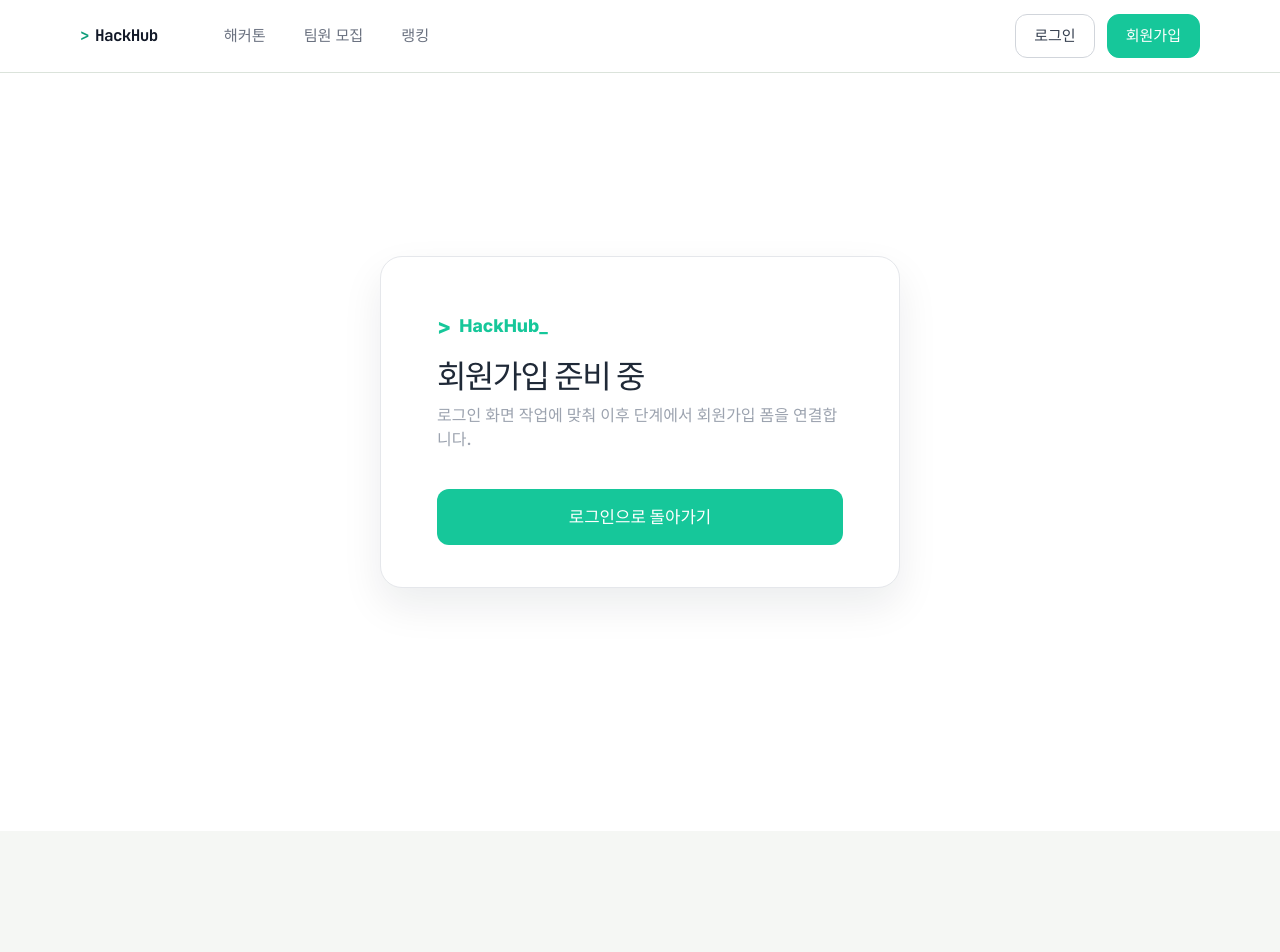
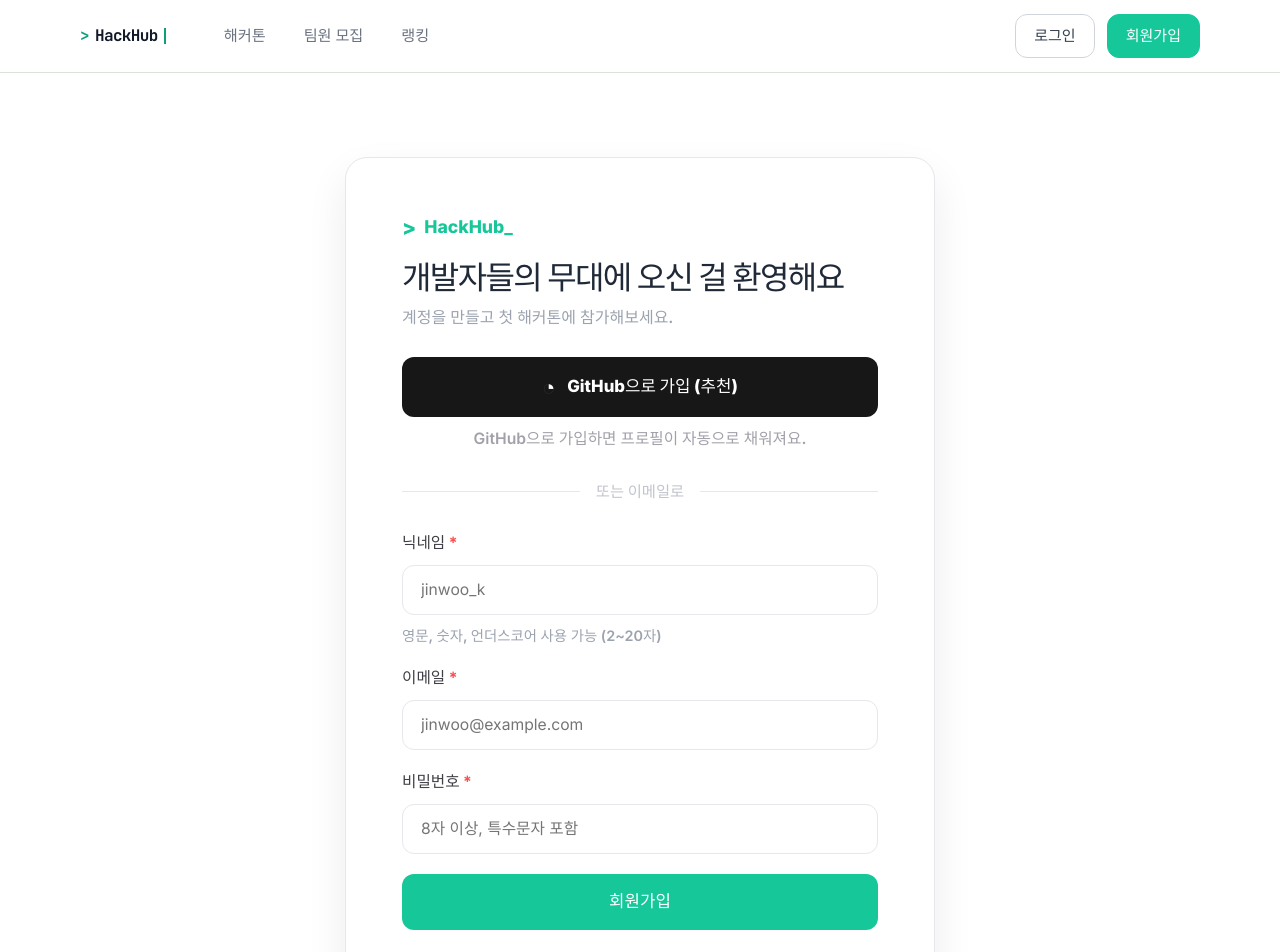
Before and after one commit to DakerTeams/Daker-front, a React (Vite) app: page /signup in a window 1280 px wide. Shown: the top 952 px of the page. Before the commit the page ends 831 px from the top, so only its background shows below. Built offline with nearby package versions, Linux system fonts and the light colour scheme.

Commit message:
feat: 회원가입 페이지 UI 추가

```diff
--- a/src/index.css
+++ b/src/index.css
@@ -1568,6 +1568,14 @@ h2 {
   font-weight: 600;
 }
 
+.auth-helper-copy {
+  margin-top: 10px;
+  color: #a1a1aa;
+  text-align: center;
+  font-size: 0.98rem;
+  font-weight: 600;
+}
+
 .auth-social-button {
   width: 100%;
   min-height: 60px;
@@ -1630,6 +1638,12 @@ h2 {
   color: #ff4d4f;
 }
 
+.auth-field__hint {
+  color: #9ca3af;
+  font-size: 0.9rem;
+  font-weight: 600;
+}
+
 .auth-input {
   width: 100%;
   min-height: 50px;
--- a/src/pages/SignupPage.jsx
+++ b/src/pages/SignupPage.jsx
@@ -3,18 +3,72 @@ import { Link } from 'react-router-dom'
 function SignupPage() {
   return (
     <section className="auth-page">
-      <div className="auth-card auth-card--placeholder">
+      <div className="auth-card">
         <div className="auth-card__brand">
           <span className="auth-card__brand-prefix">&gt;</span>
           <span>HackHub_</span>
         </div>
+
         <div className="auth-card__header">
-          <h1>회원가입 준비 중</h1>
-          <p>로그인 화면 작업에 맞춰 이후 단계에서 회원가입 폼을 연결합니다.</p>
+          <h1>개발자들의 무대에 오신 걸 환영해요</h1>
+          <p>계정을 만들고 첫 해커톤에 참가해보세요.</p>
         </div>
-        <Link to="/login" className="auth-submit-button auth-submit-button--link">
-          로그인으로 돌아가기
-        </Link>
+
+        <button type="button" className="auth-social-button">
+          <span className="auth-social-button__icon">◔</span>
+          GitHub으로 가입 (추천)
+        </button>
+        <p className="auth-helper-copy">
+          GitHub으로 가입하면 프로필이 자동으로 채워져요.
+        </p>
+
+        <div className="auth-divider">
+          <span />
+          <em>또는 이메일로</em>
+          <span />
+        </div>
+
+        <form className="auth-form">
+          <label className="auth-field">
+            <span className="auth-field__label">
+              닉네임 <strong>*</strong>
+            </span>
+            <input type="text" className="auth-input" placeholder="jinwoo_k" />
+            <small className="auth-field__hint">
+              영문, 숫자, 언더스코어 사용 가능 (2~20자)
+            </small>
+          </label>
+
+          <label className="auth-field">
+            <span className="auth-field__label">
+              이메일 <strong>*</strong>
+            </span>
+            <input
+              type="email"
+              className="auth-input"
+              placeholder="jinwoo@example.com"
+            />
+          </label>
+
+          <label className="auth-field">
+            <span className="auth-field__label">
+              비밀번호 <strong>*</strong>
+            </span>
+            <input
+              type="password"
+              className="auth-input"
+              placeholder="8자 이상, 특수문자 포함"
+            />
+          </label>
+
+          <button type="submit" className="auth-submit-button">
+            회원가입
+          </button>
+        </form>
+
+        <p className="auth-footer">
+          이미 계정이 있으신가요? <Link to="/login">로그인</Link>
+        </p>
       </div>
     </section>
   )
```
